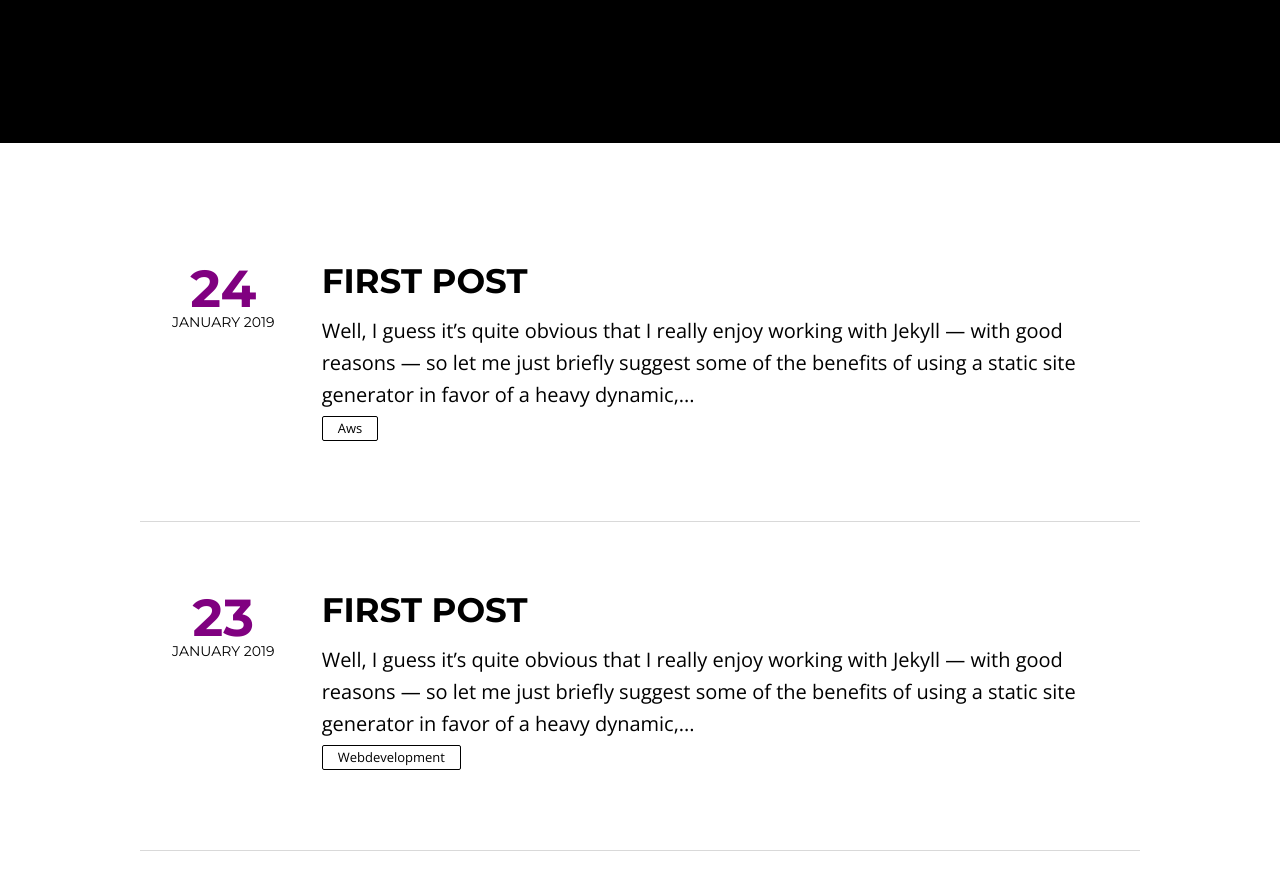
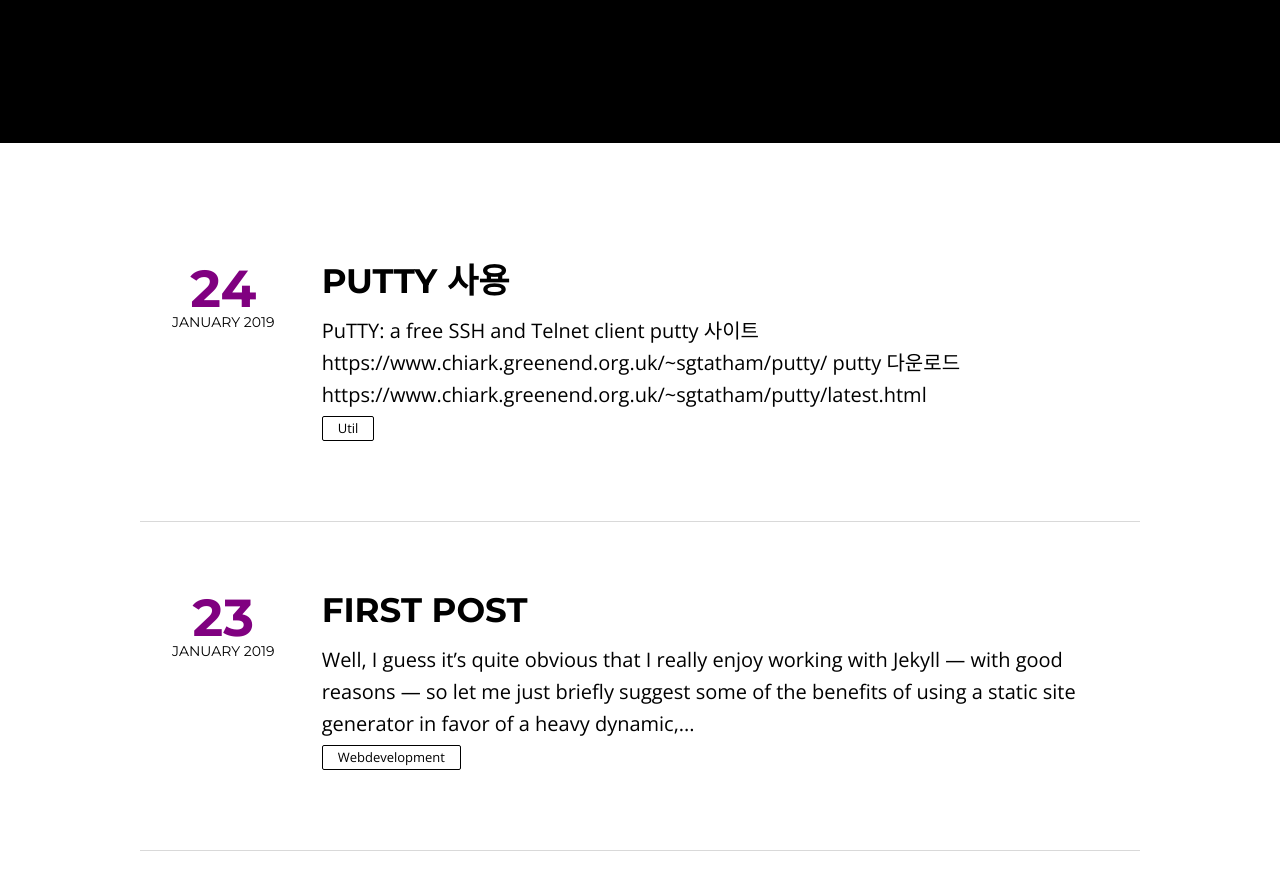
Before and after one commit to kimbumso/kimbumso.github.io, a Jekyll site: the page built from index.html, in a window 1280 px wide and 900 px high, scrolled down 381 px. Shown: the top 890 px of the window. Built offline with Jekyll 4.4.1, drawn with Linux system fonts in a browser that asks for light colours; nearby versions of some CDN libraries; the list of posts is cut into pages by our own code.

Commit message:
putty post

```diff
--- a/_posts/2019-01-24-test.md
+++ b/_posts/2019-01-24-test.md
@@ -1,10 +1,10 @@
 ---
 layout: post
-title: "First Post"
+title: "Putty 사용"
 description:
 headline:
 modified: 2020-02-18
-category: AWS
+category: Util
 tags: [jekyll]
 imagefeature:
 mathjax:
@@ -13,18 +13,26 @@ comments: true
 featured: true
 ---
 
-Well, I guess it's quite obvious that I really enjoy working with Jekyll — with good reasons — so let me just briefly suggest some of the benefits of using a static site generator in favor of a heavy dynamic, database driven content management system.
+<h1>PuTTY: a free SSH and Telnet client</h1>
 
-- **Speed**: Static HTML pages are small, lightweight and perform blazingly fast. You’ll notice the difference.
+<p>putty 사이트</p>
 
-- **Version Control**: Contents and files remain on your computer. Perform backups or keep track of changes via GIT or SVN — *it’s quite easy without a database.*
+<p><a href="https://www.chiark.greenend.org.uk/~sgtatham/putty/">https://www.chiark.greenend.org.uk/~sgtatham/putty/</a></p>
 
-- **Flexibility**: Ruby and Liquid — *Jekyll’s foundation* — empower you to easily extend its functionality. Or just use one of [many plugins](http://jekyllrb.com/docs/plugins/) created by a striving community.
+<p>putty 다운로드</p>
 
-- **Security**: Anything you’ll ever put on your server are static files — chances are good that *you’ll never need to worry* about security concerns anymore.
+<p><a href="https://www.chiark.greenend.org.uk/~sgtatham/putty/latest.html">https://www.chiark.greenend.org.uk/~sgtatham/putty/latest.html</a></p>
 
-If that still doesn’t convince you to at least give it a try, I’d like to encourage you to head over to the Jekyll website and see it for yourself.
+<p><img src="https://adb-bucket3.s3.amazonaws.com/media/ckupload/2019/11/16/image.png" style="height:1080px; width:1920px" /></p>
 
-**Heck, it’s that good** — I even wrote all of the guides for the theme documentation with it!
+<p>&nbsp;</p>
 
-Enjoy!
+<p><img src="https://adb-bucket3.s3.amazonaws.com/media/ckupload/2019/11/16/image_jAXbX2u.png" style="height:1080px; width:1920px" /></p>
+
+<p><img src="https://adb-bucket3.s3.amazonaws.com/media/ckupload/2019/11/16/image_SGEl1Vc.png" style="height:1080px; width:1920px" /></p>
+
+<p><img src="https://adb-bucket3.s3.amazonaws.com/media/ckupload/2019/11/16/image_WwkNOiB.png" style="height:1080px; width:1920px" /></p>
+
+<p><img src="https://adb-bucket3.s3.amazonaws.com/media/ckupload/2019/11/16/image_KDOWQih.png" style="height:1080px; width:1920px" /></p>
+
+<p>&nbsp;</p>
```
